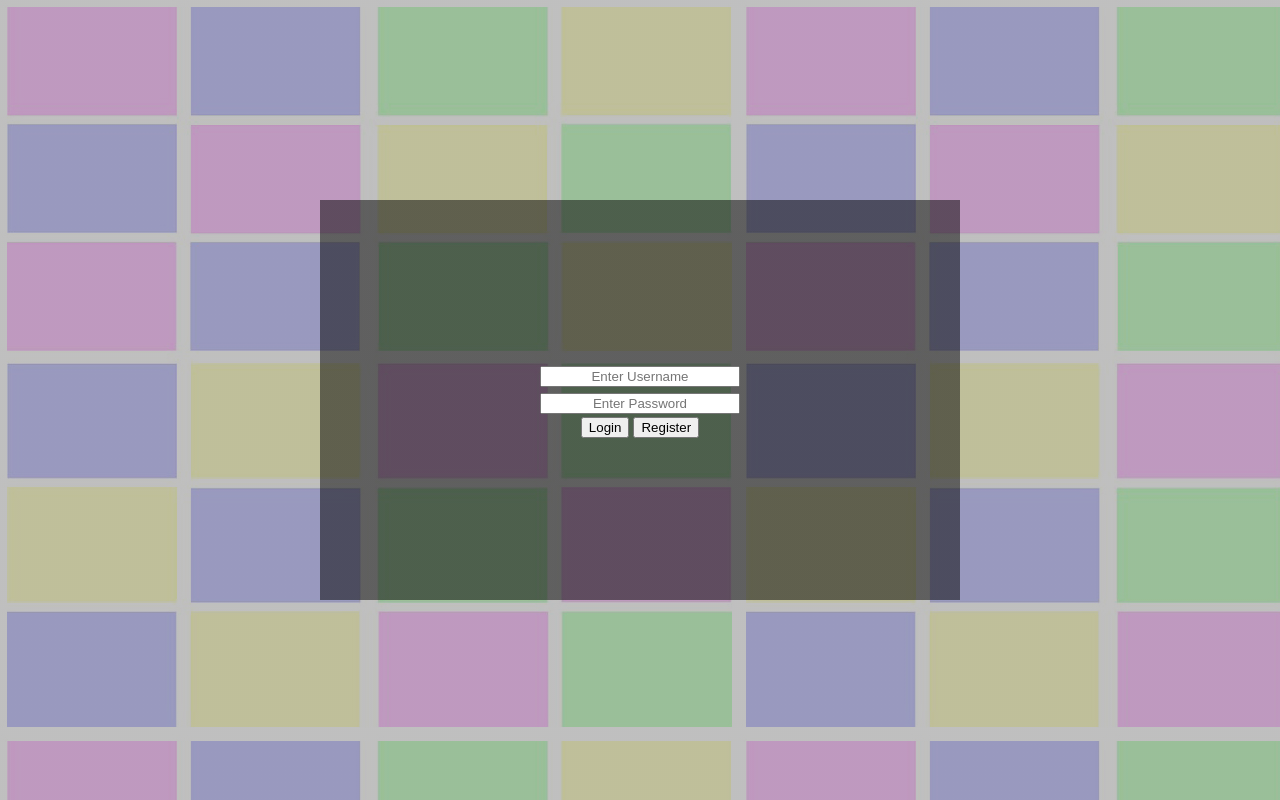
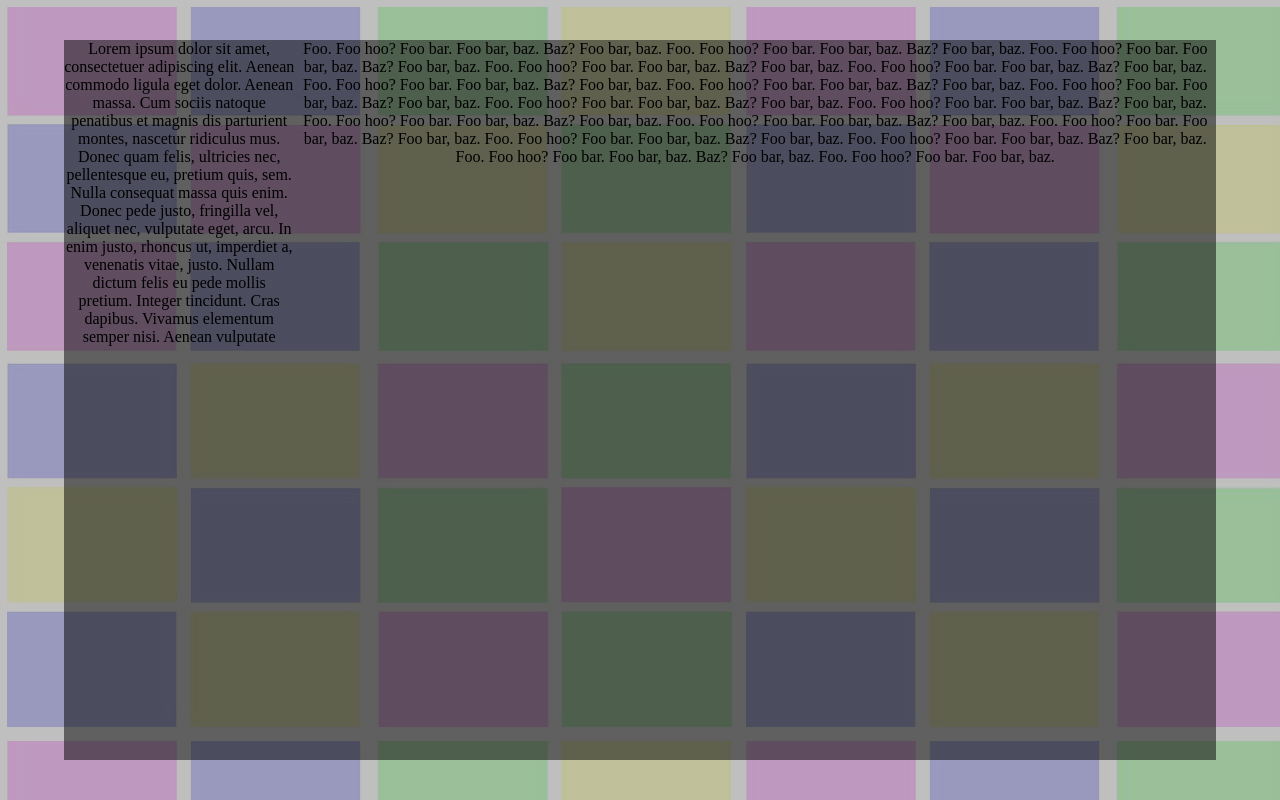
Before and after one commit to agundy/canary-client, a PHP site: page /dash.html in a window 1280 px wide. Run offline with PHP 8.4, Linux system fonts and the light colour scheme.

Commit message:
updated layout, ignore filler text

```diff
--- a/client/dash.css
+++ b/client/dash.css
@@ -8,25 +8,20 @@ body {
     background: linear-gradient(0deg,rgba(1,1,1,.5),rgba(1,1,1,.5));
     position: fixed;
     z-index: 9001;
-    width: 50vw;
-    height: 50vh;
+    width: 90vw;
+    height: 90vh;
     text-align: center;
-    top: 25vh;
-    left: 25vw;
+    top: 5vh;
+    left: 5vw;
 }
 
-#auth {
-    margin: auto;
+#settings {
+    width: 20%;
 }
 
-.in {
-    width: 200;
-    text-align: center;
-    clear: both;
-    float: left;
-    margin: 3px;
+#project_dash {
+    width: 80%;
 }
-
 .hide {
     display: none;
 }
--- a/client/dash.html
+++ b/client/dash.html
@@ -4,16 +4,12 @@
 </HEAD>
 <BODY>
     <div id="main">
-        <form action="POST" id="auth">
-            <div id ="forms">
-                <input class="in" type="text" placeholder="Enter Username" name="username" required>
-                <input class="in" type="password" placeholder="Enter Password" name="password" required>
-                <input class="in hide" type="name" placeholder="Enter Name" name="name">
-                <input class="in hide" type="email" placeholder="Enter Email" name="email">
-            </div>
-            <button type="submit" id="login">Login</button>
-            <button type="button" id="register">Register</button>
-        </form>
+        <div id="settings">
+            Lorem ipsum dolor sit amet, consectetuer adipiscing elit. Aenean commodo ligula eget dolor. Aenean massa. Cum sociis natoque penatibus et magnis dis parturient montes, nascetur ridiculus mus. Donec quam felis, ultricies nec, pellentesque eu, pretium quis, sem. Nulla consequat massa quis enim. Donec pede justo, fringilla vel, aliquet nec, vulputate eget, arcu. In enim justo, rhoncus ut, imperdiet a, venenatis vitae, justo. Nullam dictum felis eu pede mollis pretium. Integer tincidunt. Cras dapibus. Vivamus elementum semper nisi. Aenean vulputate
+        </div>
+        <div id="project_dash">
+            Foo. Foo hoo? Foo bar. Foo bar, baz. Baz? Foo bar, baz. Foo. Foo hoo? Foo bar. Foo bar, baz. Baz? Foo bar, baz. Foo. Foo hoo? Foo bar. Foo bar, baz. Baz? Foo bar, baz. Foo. Foo hoo? Foo bar. Foo bar, baz. Baz? Foo bar, baz. Foo. Foo hoo? Foo bar. Foo bar, baz. Baz? Foo bar, baz. Foo. Foo hoo? Foo bar. Foo bar, baz. Baz? Foo bar, baz. Foo. Foo hoo? Foo bar. Foo bar, baz. Baz? Foo bar, baz. Foo. Foo hoo? Foo bar. Foo bar, baz. Baz? Foo bar, baz. Foo. Foo hoo? Foo bar. Foo bar, baz. Baz? Foo bar, baz. Foo. Foo hoo? Foo bar. Foo bar, baz. Baz? Foo bar, baz. Foo. Foo hoo? Foo bar. Foo bar, baz. Baz? Foo bar, baz. Foo. Foo hoo? Foo bar. Foo bar, baz. Baz? Foo bar, baz. Foo. Foo hoo? Foo bar. Foo bar, baz. Baz? Foo bar, baz. Foo. Foo hoo? Foo bar. Foo bar, baz. Baz? Foo bar, baz. Foo. Foo hoo? Foo bar. Foo bar, baz. Baz? Foo bar, baz. Foo. Foo hoo? Foo bar. Foo bar, baz. Baz? Foo bar, baz. Foo. Foo hoo? Foo bar. Foo bar, baz.
+        </div>
     </div>
     <script src="res/register.js"></script>
 </BODY>
```
